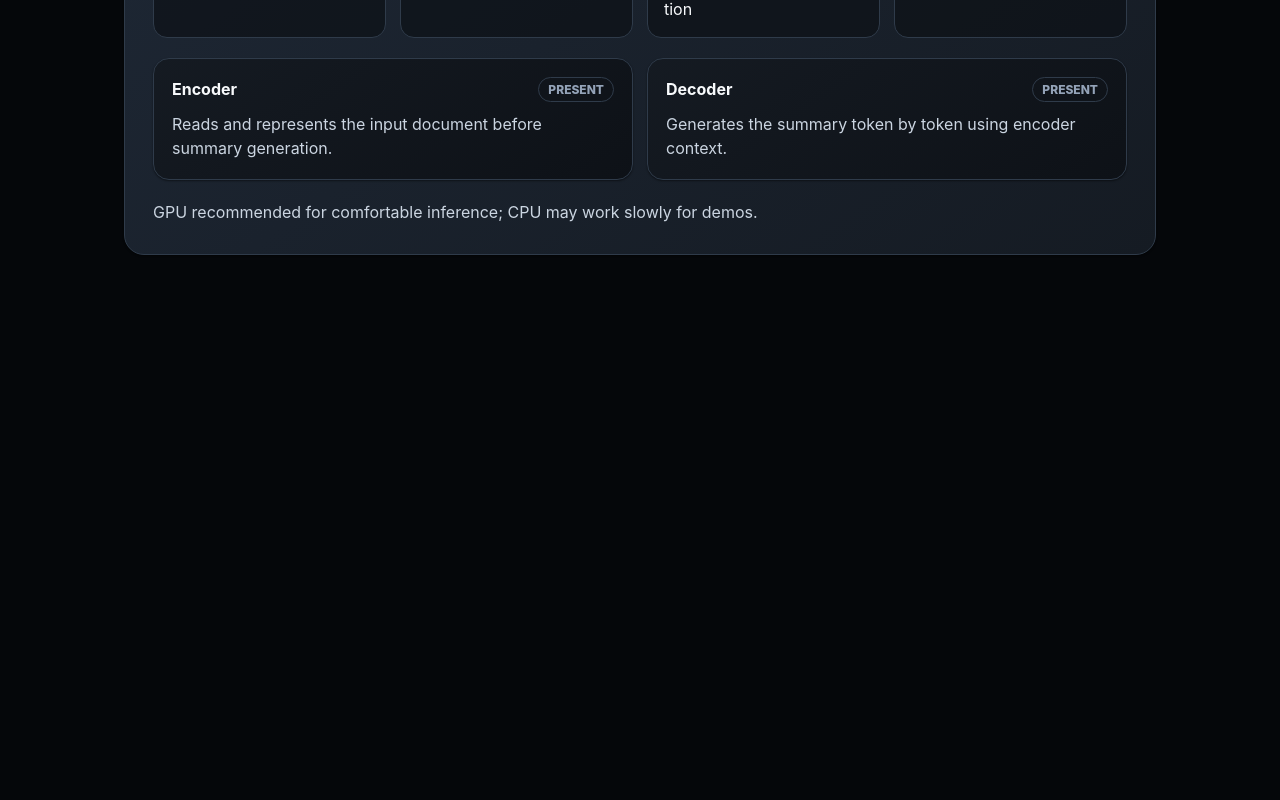
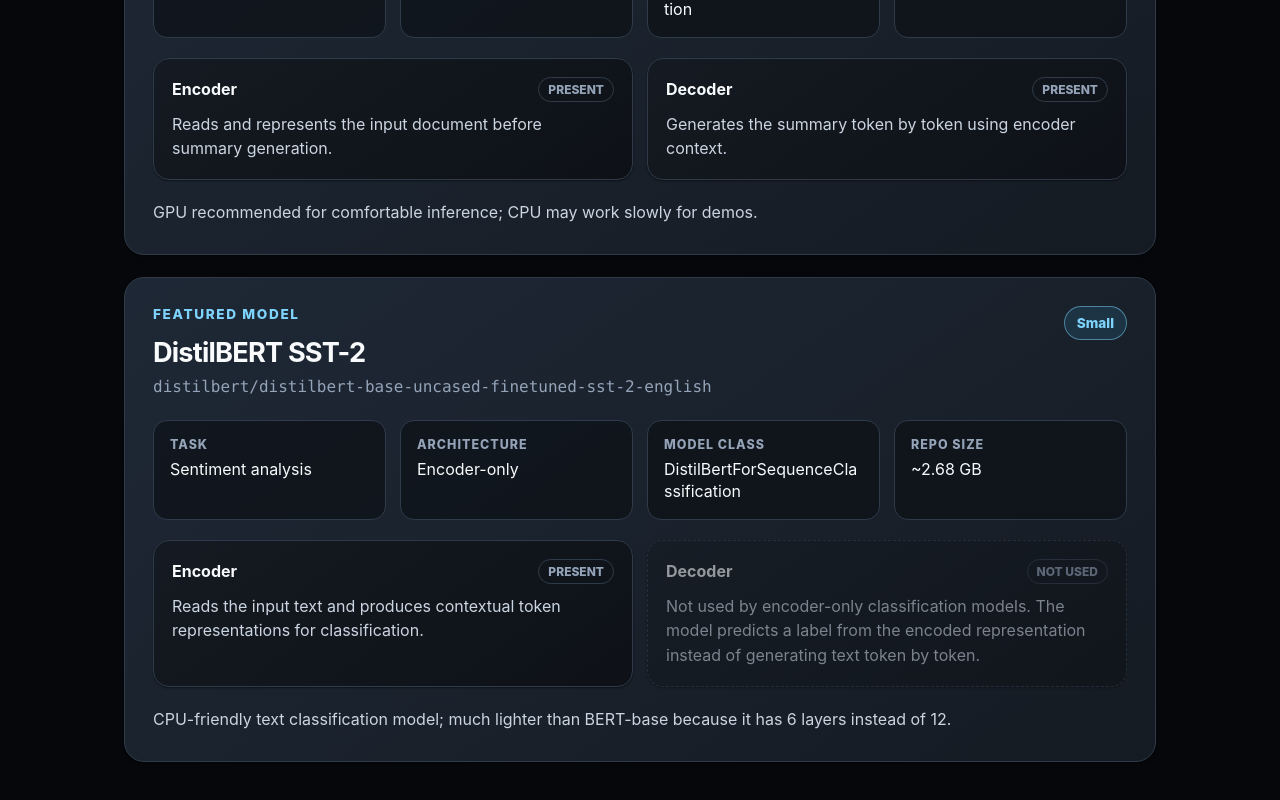
Before and after one commit to nathanbrenton/model-hardware-fit-explorer, a React (Vite) app: page / in a window 1280 px wide. Shown: the part 540-1340 px from the top of the page. Before the commit the page ends 851 px from the top, so only its background shows below. Built offline with nearby package versions, Linux system fonts and the light colour scheme.

Commit message:
Render multiple model cards from data

```diff
--- a/src/App.jsx
+++ b/src/App.jsx
@@ -2,8 +2,6 @@
 import { models } from './data/models.js';
 
 function App() {
-  const featuredModel = models[0];
-
   return (
     <main className="app-shell">
       <section className="hero">
@@ -18,8 +16,10 @@
         </p>
       </section>
 
-      <section className="content-section">
-        <ModelCard model={featuredModel} />
+      <section className="content-section" aria-label="Model cards">
+        {models.map((model) => (
+          <ModelCard key={model.id} model={model} />
+        ))}
       </section>
     </main>
   );
--- a/src/data/models.js
+++ b/src/data/models.js
@@ -25,6 +25,7 @@
       vocabSize: 50264,
       maxPositionEmbeddings: 1024,
       repoSize: '~4.1 GB',
+      runtimeWeightSize: 'Not isolated yet',
     },
 
     encoder: {
@@ -37,4 +38,44 @@
       summary: 'Generates the summary token by token using encoder context.',
     },
   },
+
+  {
+    id: 'distilbert-sst2',
+    name: 'DistilBERT SST-2',
+    repo: 'distilbert/distilbert-base-uncased-finetuned-sst-2-english',
+    family: 'DistilBERT',
+    task: 'Sentiment analysis',
+    architectureType: 'Encoder-only',
+    modelClass: 'DistilBertForSequenceClassification',
+    license: 'Apache-2.0',
+
+    hardwareFit: {
+      category: 'Small',
+      summary: 'CPU-friendly text classification model; much lighter than BERT-base because it has 6 layers instead of 12.',
+    },
+
+    sizing: {
+      dModel: 768,
+      encoderLayers: 6,
+      decoderLayers: 0,
+      encoderAttentionHeads: 12,
+      decoderAttentionHeads: 0,
+      encoderFfnDim: 3072,
+      decoderFfnDim: 0,
+      vocabSize: 30522,
+      maxPositionEmbeddings: 512,
+      repoSize: '~2.68 GB',
+      runtimeWeightSize: '~268 MB',
+    },
+
+    encoder: {
+      present: true,
+      summary: 'Reads the input text and produces contextual token representations for classification.',
+    },
+
+    decoder: {
+      present: false,
+      summary: 'Not used by encoder-only classification models. The model predicts a label from the encoded representation instead of generating text token by token.',
+    },
+  },
 ];
--- a/src/styles.css
+++ b/src/styles.css
@@ -280,3 +280,8 @@
     grid-template-columns: 1fr;
   }
 }
+
+.content-section {
+  display: grid;
+  gap: 22px;
+}
```
